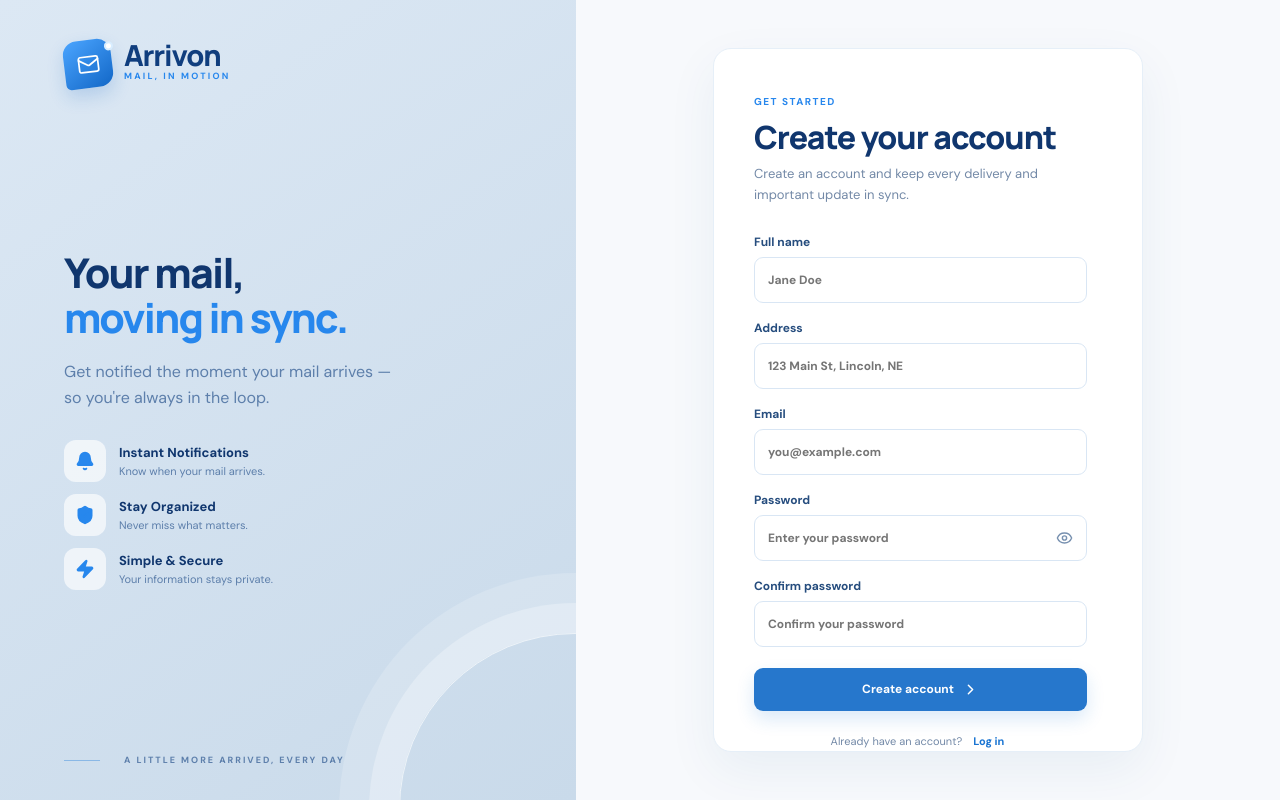
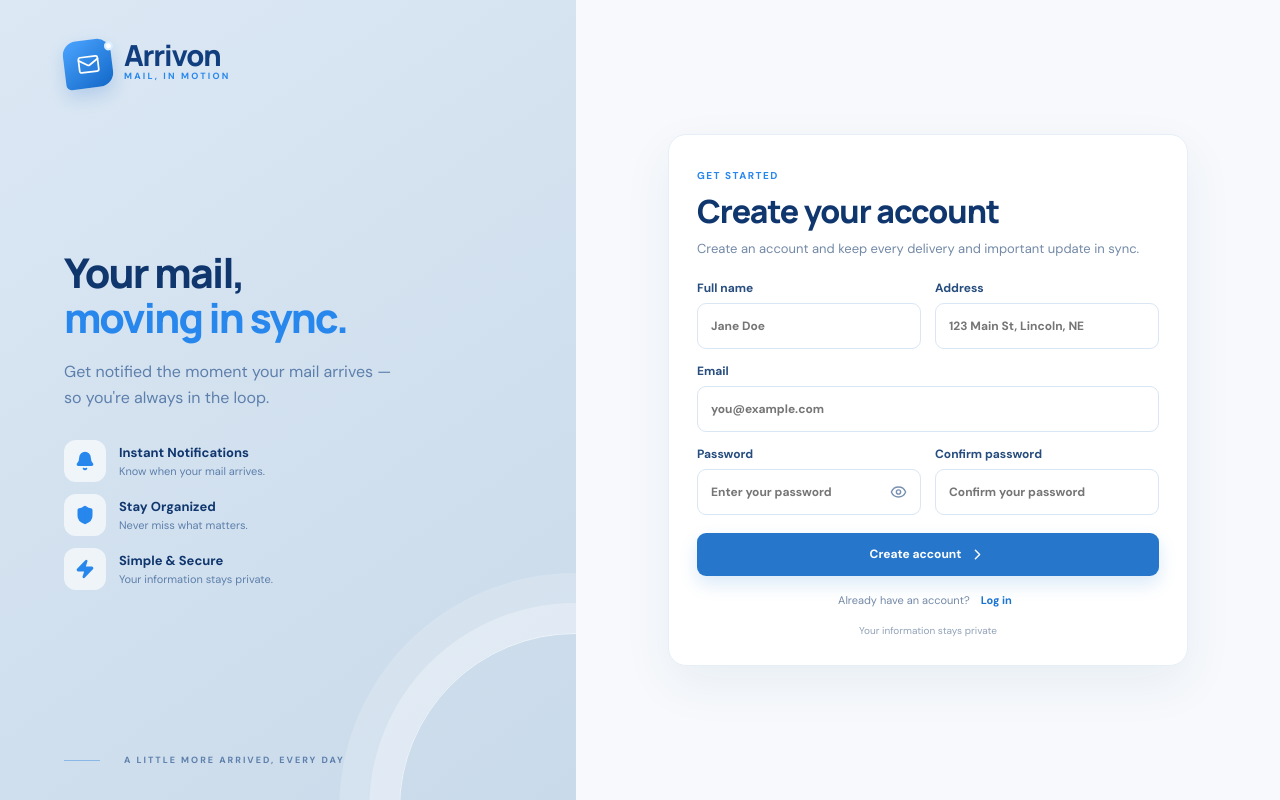
Before and after one commit to FireGalaxy144/Arrivon, a React (Vite) app in the folder Arrivon-app/: page / in a window 1280 px wide. Built offline with nearby package versions, Linux system fonts and the light colour scheme.

Commit message:
fix login page

```diff
--- a/Arrivon-app/src/App.css
+++ b/Arrivon-app/src/App.css
@@ -51,10 +51,8 @@ button {
   --auth-muted: #6884ad;
   display: grid;
   grid-template-columns: minmax(0, .9fr) minmax(0, 1.1fr);
-  height: 100vh;
-  height: 100dvh;
-  min-height: 0;
-  overflow: hidden;
+  min-height: 100vh;
+  min-height: 100dvh;
   background: var(--canvas);
   color: var(--auth-ink);
 }
@@ -266,23 +264,17 @@ background: linear-gradient(145deg, var(--secondary-surface), #c9daea);
   display: flex;
   align-items: center;
   justify-content: center;
-  height: 100%;
-  min-height: 0;
-  overflow: hidden;
-  padding: 48px clamp(28px, 6vw, 88px);
+  min-height: 100dvh;
+  min-width: 0;
+  padding: clamp(20px, 4vh, 40px) clamp(24px, 4vw, 64px);
   background: var(--canvas);
 }
 
 .auth-card {
   width: 100%;
   max-width: 430px;
-  height: min(calc(100vh - 96px), 820px);
-  height: min(calc(100dvh - 96px), 820px);
-  min-height: 0;
-  padding: 40px;
-  overflow-y: auto;
-  overscroll-behavior: contain;
-  scrollbar-gutter: stable;
+  height: auto;
+  padding: 28px;
   border: 1px solid #e6eff8;
   border-radius: 18px;
   background: #fff;
@@ -304,7 +296,7 @@ background: linear-gradient(145deg, var(--secondary-surface), #c9daea);
 }
 
 .auth-subtitle {
-  margin: 0 0 28px;
+  margin: 0 0 20px;
   color: #7389a7;
   font-size: calc(13px * var(--text-scale, 1));
   line-height: 1.6;
@@ -312,7 +304,14 @@ background: linear-gradient(145deg, var(--secondary-surface), #c9daea);
 
 .auth-card form {
   display: grid;
-  gap: 17px;
+  gap: 14px;
+}
+
+/* Pair signup fields when there is room, keeping the full form in view. */
+@media (min-width: 761px) {
+  .auth-card:has(.signup-form) { max-width: 520px; }
+  .signup-form { grid-template-columns: repeat(2, minmax(0, 1fr)); }
+  .signup-form > :is(.auth-field-wide, .full-width) { grid-column: 1 / -1; }
 }
 
 .auth-card form > label {
@@ -419,7 +418,7 @@ background: linear-gradient(145deg, var(--secondary-surface), #c9daea);
 }
 
 .auth-switch {
-  margin-top: 22px;
+  margin-top: 16px;
   color: #7389a7;
   font-size: calc(11px * var(--text-scale, 1));
   text-align: center;
@@ -434,7 +433,7 @@ background: linear-gradient(145deg, var(--secondary-surface), #c9daea);
 }
 
 .secure-note {
-  margin-top: 32px;
+  margin-top: 16px;
   color: #91a2b8;
   font-size: calc(10px * var(--text-scale, 1));
   text-align: center;
--- a/Arrivon-app/src/App.jsx
+++ b/Arrivon-app/src/App.jsx
@@ -826,7 +826,7 @@ function App() {
             </p>
 
             {/* Uses the appropriate form handler for each screen */}
-            <form onSubmit={signup ? createAccount : login}>
+            <form className={signup ? 'signup-form' : 'login-form'} onSubmit={signup ? createAccount : login}>
               {signup && (
                 <>
                   <label>
@@ -844,7 +844,7 @@ function App() {
                 </>
               )}
 
-              <label>
+              <label className="auth-field-wide">
                 Email
                 <input
                   name="email"
```
